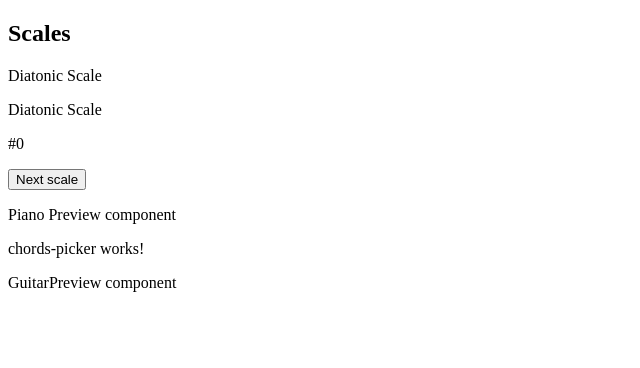
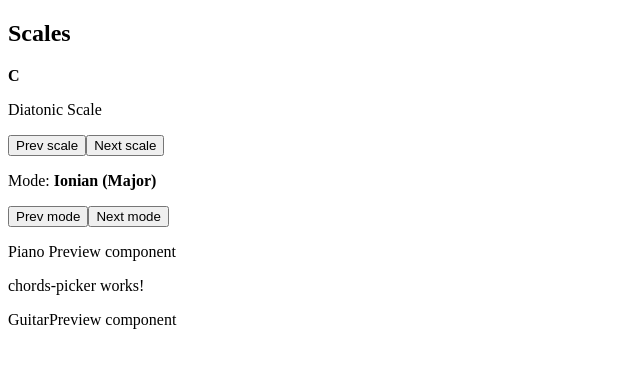
Before and after one commit to RonnyPumaricra/music-sandbox-ng, an Angular app: page / in a window 1280 px wide. Shown: the top 368 px of the page, without its empty margins (0-640 px from the left). Built offline with nearby package versions, Linux system fonts and the light colour scheme.

Commit message:
Added Music service and basic functionality for Scales picker and service.

```diff
--- a/src/app/components/scales-picker/scales-picker.component.html
+++ b/src/app/components/scales-picker/scales-picker.component.html
@@ -1,11 +1,19 @@
 <h2>Scales</h2>
 
-<p>{{ chosenScale().leadingKey }}</p>
+<p>
+  <strong>{{ scaleRoot }}</strong>
+</p>
+
+<!-- <p>{{ chosenScaleName() }}</p> -->
 <p>{{ chosenScaleName() }}</p>
-<!-- <pre>
-  <code>
-    {{ chosenScale() | json }}
-  </code>
-</pre> -->
-<p>#{{ chosenScaleIndex() }}</p>
+
+
+<!-- <p>#{{ chosenScaleIndex() }}</p> -->
+<button (click)="prevScale()">Prev scale</button>
 <button (click)="nextScale()">Next scale</button>
+
+<p>
+  Mode: <strong>{{ chosenModeName() }}</strong>
+</p>
+<button (click)="prevMode()">Prev mode</button>
+<button (click)="nextMode()">Next mode</button>
--- a/src/app/components/scales-picker/scales-picker.component.ts
+++ b/src/app/components/scales-picker/scales-picker.component.ts
@@ -15,14 +15,15 @@ export class ScalesPickerComponent {
   scalesService = inject(ScalesService);
 
   chosenScale = this.scalesService.chosenScale;
-  // chosenScale = computed(() => this.scalesService.chosenScale());
   chosenScaleIndex = this.scalesService.chosenScaleIndex;
   chosenScaleName = computed(() => this.chosenScale().leadingKey ?? this.chosenScale().modes[this.scalesService.chosenModeIndex()]);
+  chosenModeName = this.scalesService.chosenModeName;
+  scaleRoot = this.scalesService.rootNote();
 
-  nextScale() {
-    this.scalesService.chosenScaleIndex.update(i => {
-      const length = this.scalesService.scales.length;
-      return (i + 1 + length) % length;
-    })
-  }
+  nextScale = () => this.scalesService.updateScale(1);
+  prevScale = () => this.scalesService.updateScale(-1);
+
+  nextMode = () => this.scalesService.updateMode(1);
+  prevMode = () => this.scalesService.updateMode(-1);
+
 }
--- /dev/null
+++ b/src/app/services/music.service.ts
@@ -0,0 +1,69 @@
+import { Injectable } from '@angular/core';
+
+@Injectable({
+  providedIn: 'root'
+})
+export class MusicService {
+  scales = [
+    {
+      leadingKey: "Diatonic Scale",
+      distribution: [0, 2, 4, 5, 7, 9, 11],
+      modes: [
+        "Ionian (Major)",
+        "Dorian",
+        "Phrygian",
+        "Lydian",
+        "Mixolydian",
+        "Aeolian (Minor)",
+        "Locrian"
+      ]
+    },
+    {
+
+      distribution: [0, 2, 3, 5, 7, 8, 11],
+      modes: [
+        "Harmonic Minor",
+        null,
+        "Augmented Major",
+        null,
+        "Phrygian Dominant",
+        null,
+        null
+      ]
+    },
+    {
+      distribution: [0, 2, 4, 7, 9],
+      modes: [
+        "Major Pentatonic",
+        null,
+        null,
+        null,
+        "Minor Pentatonic",
+      ]
+    },
+    {
+      // leadingKey: "Blues Minor",
+      distribution: [0, 3, 5, 6, 7, 10],
+      modes: [
+        "Blues Minor",
+        "Blues Major"
+      ]
+    },
+  ];
+
+  chromaticNotes = [
+    "C",
+    "C#/Db",
+    "D",
+    "D#/Eb",
+    "E",
+    "F",
+    "F#/Gb",
+    "G",
+    "G#/Ab",
+    "A",
+    "A#/Bb",
+    "B"
+  ];
+
+}
--- a/src/app/services/scales.service.ts
+++ b/src/app/services/scales.service.ts
@@ -1,60 +1,41 @@
-import { computed, Injectable, signal } from '@angular/core';
+import { computed, inject, Injectable, signal } from '@angular/core';
+import { MusicService } from './music.service';
 
 @Injectable({
   providedIn: 'root'
 })
 export class ScalesService {
+  musicService = inject(MusicService);
 
-  public chosenScaleIndex = signal(0);
-  public chosenModeIndex = signal(0);
+  scales = this.musicService.scales;
+  chromaticNotes = this.musicService.chromaticNotes;
 
-  scales = [
-    {
-      leadingKey: "Diatonic Scale",
-      distribution: [0, 2, 4, 5, 7, 9, 11],
-      modes: [
-        "Ionian (Major)",
-        "Dorian",
-        "Phrygian",
-        "Lydian",
-        "Mixolydian",
-        "Aeolian (Minor)",
-        "Locrian"
-      ]
-    },
-    {
+  chosenScaleIndex = signal(0);
+  chosenModeIndex = signal(0);
+  rootNoteIndex = signal(0);
 
-      distribution: [0, 2, 3, 5, 7, 8, 11],
-      modes: [
-        "Harmonic Minor",
-        null,
-        "Augmented Major",
-        null,
-        "Phrygian Dominant",
-        null,
-        null
-      ]
-    },
-    {
-      distribution: [0, 2, 4, 7, 9],
-      modes: [
-        "Major Pentatonic",
-        null,
-        null,
-        null,
-        "Minor Pentatonic",
-      ]
-    },
-    {
-      // leadingKey: "Blues Minor",
-      distribution: [0, 3, 5, 6, 7, 10],
-      modes: [
-        "Blues Minor",
-        "Blues Major"
-      ]
-    },
-  ];
+
 
   chosenScale = computed(() => this.scales[this.chosenScaleIndex()]);
   chosenModeName = computed(() => this.chosenScale().modes[this.chosenModeIndex()]);
+  rootNote = computed(() => this.chromaticNotes[this.rootNoteIndex()]);
+
+
+  updateScale(variation: number) {
+    this.chosenScaleIndex.update(i => {
+      const length = this.scales.length;
+      return (i + variation + length) % length;
+    });
+  }
+
+  updateMode(variation: number) {
+    this.chosenModeIndex.update(i => {
+      const length = this.chosenScale().modes.length;
+      return (i + variation + length) % length;
+    });
+  }
+
+
+
+
 }
```
